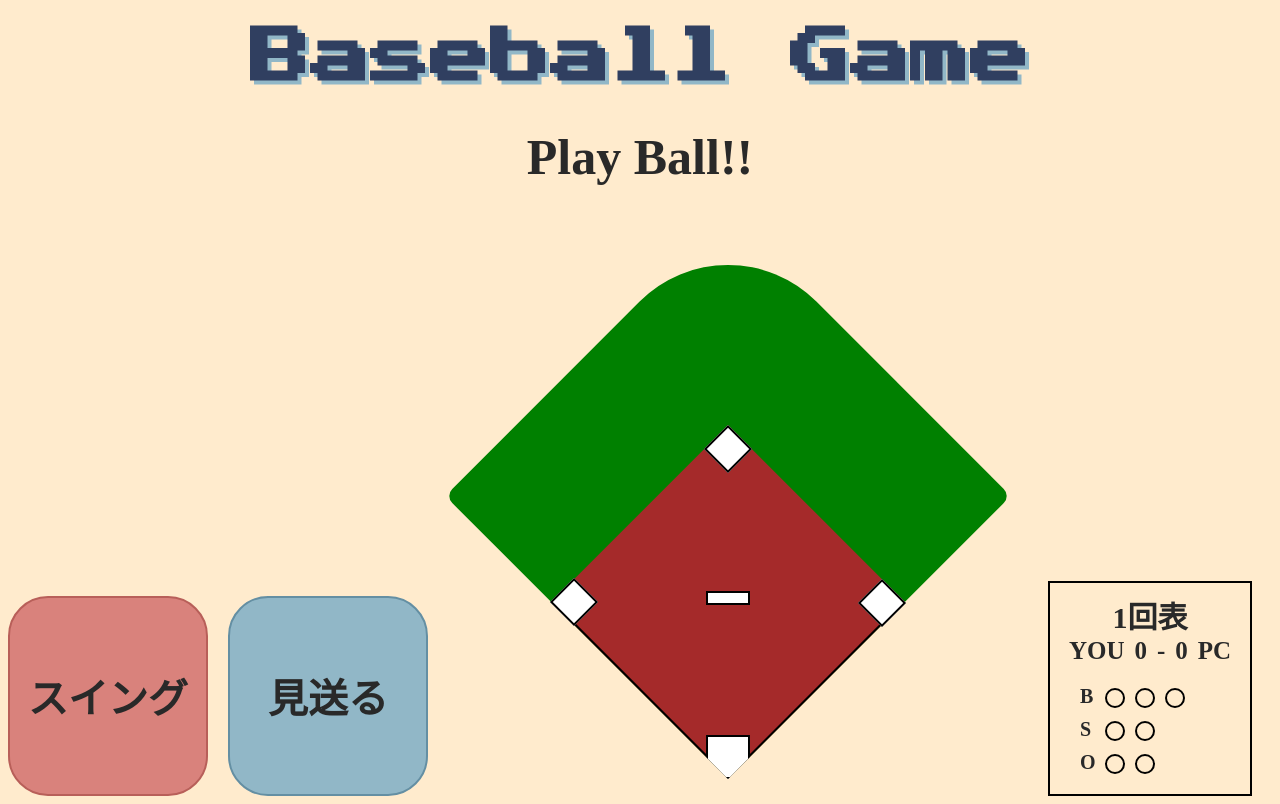
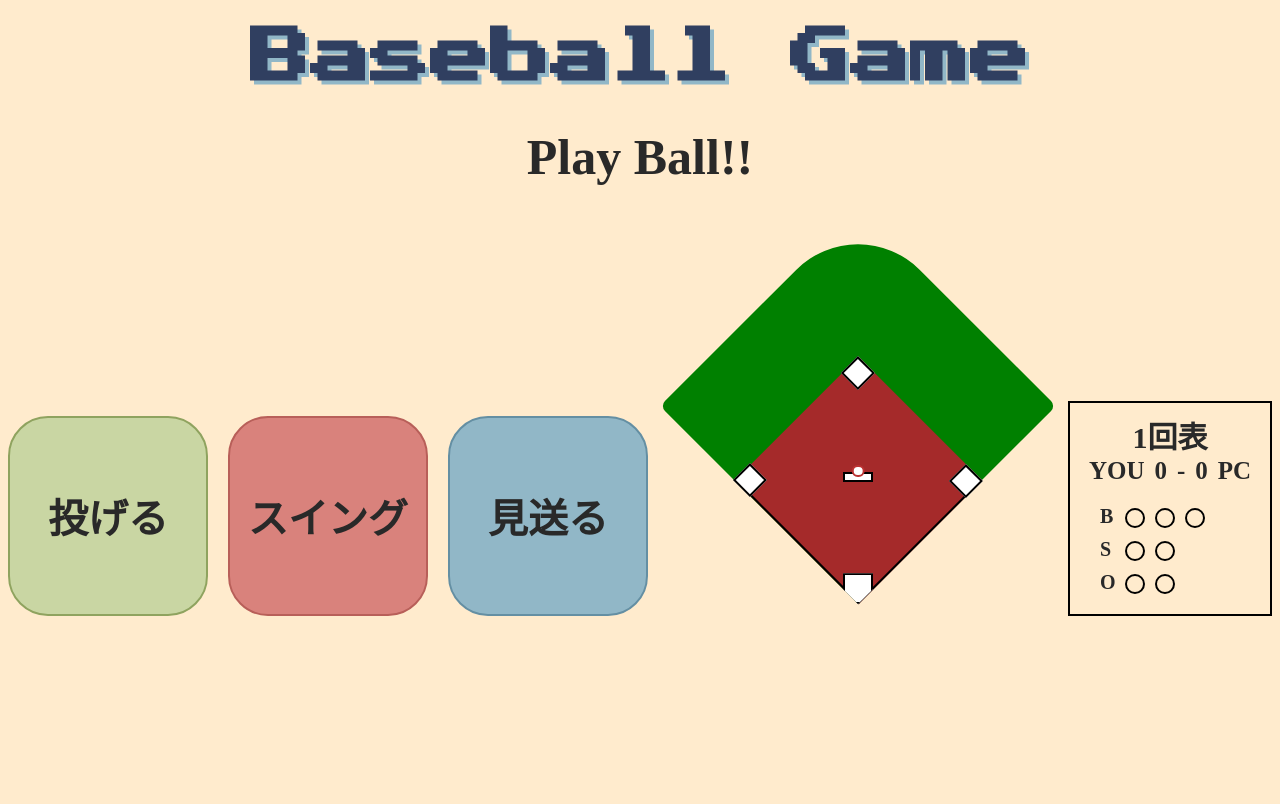
Before and after one commit to K-S-48/Baseball-Game-Rich.ver, a plain HTML site: page index.html in a window 1280 px wide. Drawn offline with nearby package versions, Linux system fonts and the light colour scheme.

Commit message:
投げるボタンとボールのアニメーションを追加

```diff
--- a/css/style.css
+++ b/css/style.css
@@ -56,10 +56,15 @@ button {
   align-items: center;
   justify-content: center;
 }
+#pitch {
+  background-color: #c9d6a3;
+  border: 2px solid #8fa35f;
+}
 #swing {
   background-color: #d9827c;
   border: 2px solid #b85f59;
 }
+#pitch:hover,
 #swing:hover,
 #see:hover,
 #restart:hover {
@@ -78,6 +83,7 @@ button {
   background-color: #a8c69f;
   border: 2px solid #779d70;
 }
+#pitch:active,
 #swing:active,
 #see:active,
 #restart:active {
@@ -166,6 +172,22 @@ aspect-ratio: 1 / 1: 高さを幅と同じにする。幅が変わっても正
   z-index: 2;
   top: 65.83%;
   border: 2px solid black;
+}
+#ball {
+  position: absolute;
+  z-index: 3;
+  /* 土やベースより手前に出す。 */
+  width: 3%;
+  /* 盤面の幅の3%（600pxなら約18px）。盤面が縮むと、ボールも縮む。 */
+  aspect-ratio: 1/1;
+  border-radius: 50%;
+  background: white;
+  border: 2px solid #b33;
+  left: 50%;
+  transform: translateX(-50%);
+  /* left: 50% と translateX(-50%): left: 50% だけだと、ボールの左端が中央に来る。translateX(-50%) で自分の幅の半分だけ左に戻して、ボールの中心を盤面の中央に合わせる。 */
+  top: 64%;
+  /* 投手板（top: 65.83%）の少し上。 */
 }
 .scoreboard {
   grid-row: 1/2;
--- a/index.html
+++ b/index.html
@@ -20,6 +20,7 @@
       <div id="result"><h2>Play Ball!!</h2></div>
       <div class="game-container">
         <div class="controls">
+          <button id="pitch">投げる</button>
           <button id="swing">スイング</button>
           <button id="see">見送る</button>
           <button id="restart">もう一度プレーする</button>
@@ -32,6 +33,7 @@
           <div id="third-base"></div>
           <div id="home-base"></div>
           <div class="pitcher"></div>
+          <div id="ball"></div>
         </div>
         <div class="scoreboard">
           <div id="inning">1回表</div>
@@ -497,6 +499,25 @@
           }
         }
       });
+      let isPitching = false;
+      //「今ボールが飛んでいるか」を覚えておく変数。
+
+      $("#pitch").on("click", function () {
+        if (isPitching || !isPlayer) {
+          return;
+        }
+        // ボールが飛んでいる最中や、PCの攻撃中（isPlayer が false）は、何もせずに終わる。連打して、ボールが何個も同時に動くのを防ぐ。! は「ではない」という意味。
+        isPitching = true;
+
+        $("#ball").css("top", "64%");
+        // 動かす前に、スタート位置へ戻す。
+        $("#ball").animate({ top: "95%" }, 800, "linear", function () {
+          $("#ball").css("top", "64%");
+          // 800ミリ秒かけて、top を88%まで少しずつ変える。"linear" は、速さを一定にする指定。最後の関数は、動き終わったときに実行される。
+          isPitching = false;
+          // ボールをスタート位置に戻して、isPitching を false にする。
+        });
+      });
       $("#restart").on("click", function () {
         location.reload();
         $("#swing, #see").show();
```
